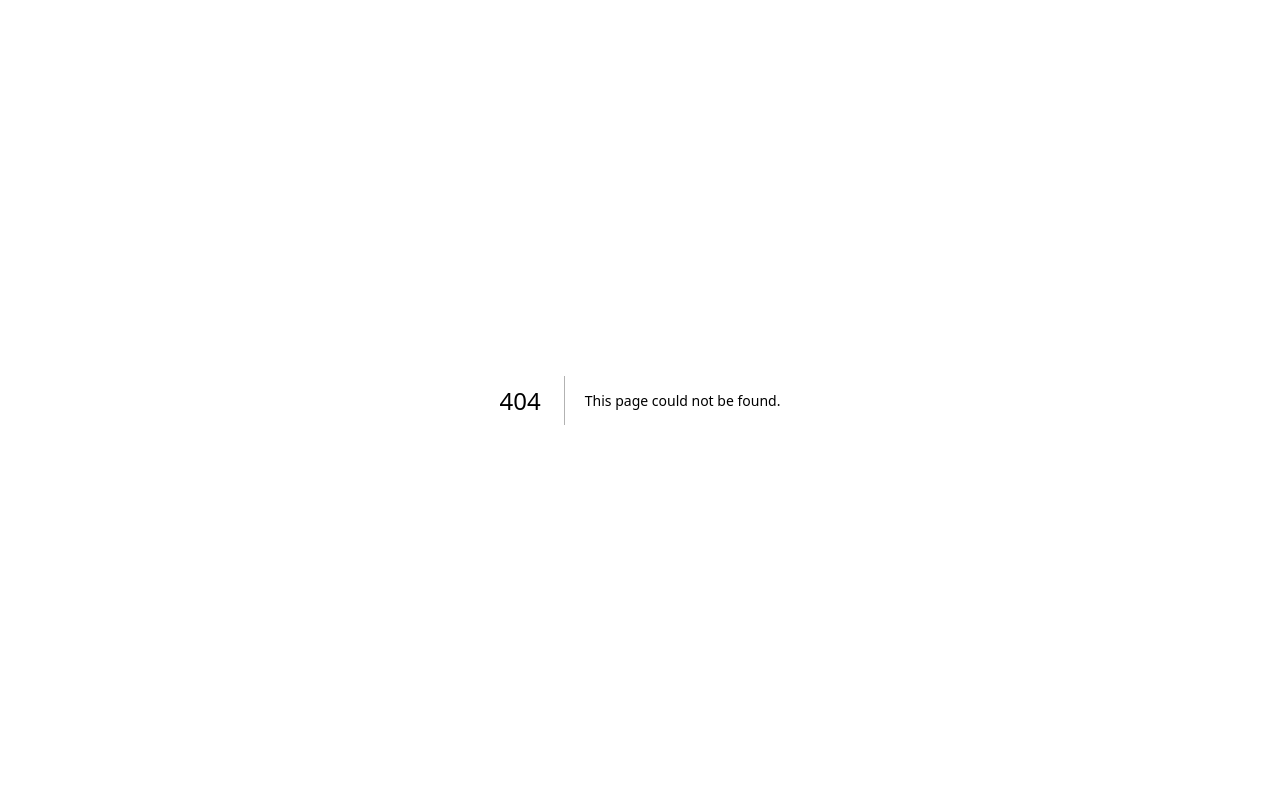
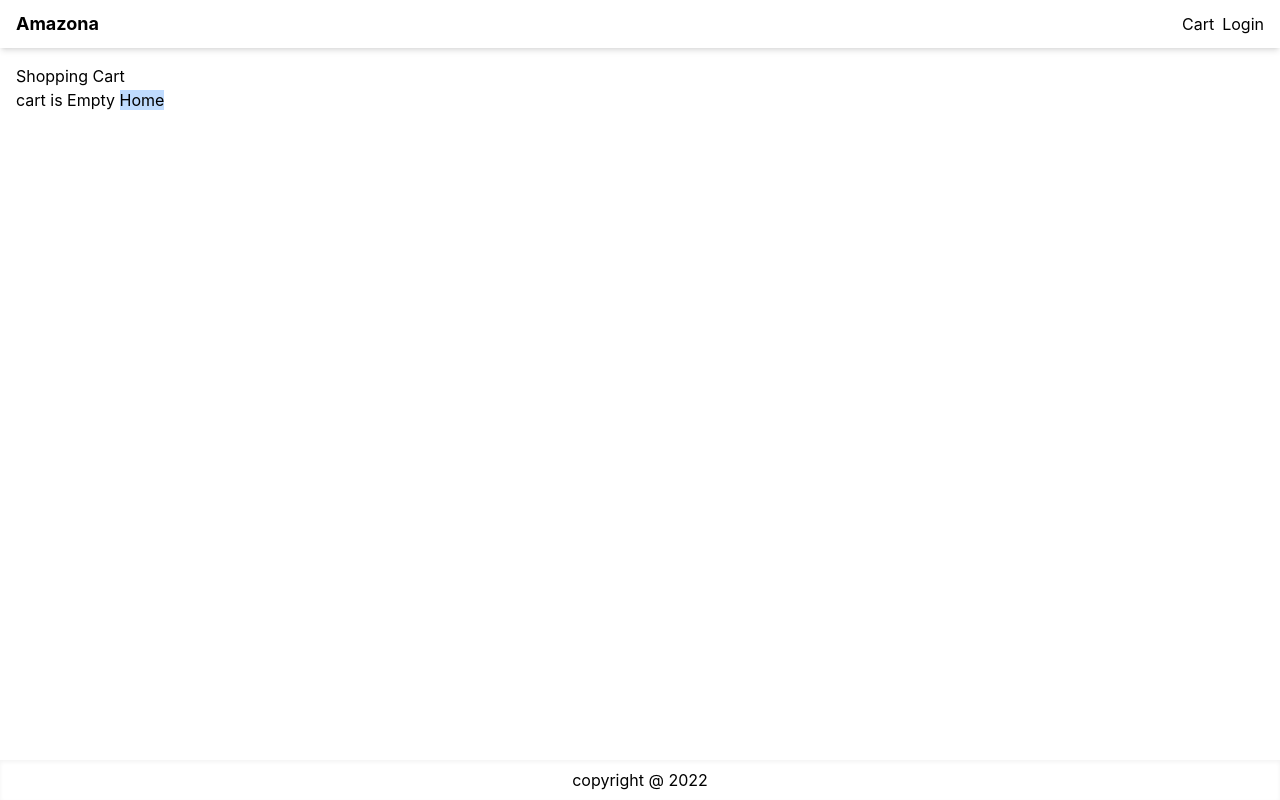
Before and after one commit to alimoinijazani/next-tailwind-amazona, a Next.js app: page /cart in a window 1280 px wide. Before the commit this address had no page. Built offline with nearby package versions, Linux system fonts and the light colour scheme.

Commit message:
create and implement Store and cartScreen

```diff
--- a/components/Layout.js
+++ b/components/Layout.js
@@ -1,8 +1,12 @@
-import React from 'react';
+import React, { useContext } from 'react';
 import Head from 'next/head';
 import Link from 'next/link';
+import { Store } from '../utils/Store';
 
 export default function Layout({ title, children }) {
+  const { state } = useContext(Store);
+  const { cart } = state;
+  console.log(cart.cartItems.reduce((a, c) => a + c.quantity, 0));
   return (
     <>
       <Head>
@@ -10,7 +14,7 @@ export default function Layout({ title, children }) {
         <meta name="description" content="Ecommerce website" />
         <link rel="icon" href="/favicon.ico" />
       </Head>
-      <div className="flex min-h-screen flex-col justify-between">
+      <div className="min-h-screen flex flex-col justify-between">
         <header>
           <nav className="h-12 flex justify-between items-center shadow-md px-4">
             <Link href="/" className="text-lg font-bold">
@@ -19,6 +23,11 @@ export default function Layout({ title, children }) {
             <div>
               <Link href="/cart" className="p-2">
                 Cart
+                {cart.cartItems.length > 0 && (
+                  <span className="rounded-full bg-red-600 px-2 py-1 ml-1 text-xs text-white font-bold">
+                    {cart.cartItems.reduce((a, c) => a + c.quantity, 0)}
+                  </span>
+                )}
               </Link>
               <Link href="/login">Login</Link>
             </div>
--- a/package.json
+++ b/package.json
@@ -9,6 +9,7 @@
     "lint": "next lint"
   },
   "dependencies": {
+    "@heroicons/react": "^2.0.16",
     "next": "13.1.6",
     "react": "18.2.0",
     "react-dom": "18.2.0"
--- a/pages/_app.js
+++ b/pages/_app.js
@@ -1,7 +1,12 @@
-import '../styles/globals.css'
+import '../styles/globals.css';
+import StoreProvider from '../utils/Store';
 
 function MyApp({ Component, pageProps }) {
-  return <Component {...pageProps} />
+  return (
+    <StoreProvider>
+      <Component {...pageProps} />
+    </StoreProvider>
+  );
 }
 
-export default MyApp
+export default MyApp;
--- /dev/null
+++ b/pages/cart.js
@@ -0,0 +1,99 @@
+import React, { useContext } from 'react';
+import { Store } from './../utils/Store';
+import Layout from './../components/Layout';
+import Link from 'next/link';
+import Image from 'next/image';
+import { XCircleIcon } from '@heroicons/react/24/outline';
+import { useRouter } from 'next/router';
+export default function CartScreen() {
+  const { state, dispatch } = useContext(Store);
+  const { cart } = state;
+  const router = useRouter();
+  const removeItemHandler = (item) => {
+    dispatch({ type: 'CART_REMOVE_ITEM', payload: item });
+  };
+  return (
+    <Layout title="cart">
+      <h1>Shopping Cart</h1>
+      {state.cart.cartItems.length === 0 ? (
+        <div>
+          cart is Empty{' '}
+          <Link href="/" className="bg-blue-200">
+            Home
+          </Link>
+        </div>
+      ) : (
+        <div className="grid md:grid-cols-4 md:gap-5">
+          <div className="overflow-x-auto md:col-span-3">
+            <table className="min-w-full">
+              <thead className="border-b">
+                <tr>
+                  <th className="px-5 text-left">Item</th>
+                  <th className="p-5 text-right">Quantity</th>
+                  <th className="p-5 text-right">Price</th>
+                  <th className="p-5">Action</th>
+                </tr>
+              </thead>
+              <tbody>
+                {cart.cartItems?.map((item) => (
+                  <tr key={item.slug} className="border-b">
+                    <td>
+                      <Link
+                        href={`/product/${item.slug}`}
+                        className="flex items-center"
+                      >
+                        <Image
+                          src={item.image}
+                          alt={item.name}
+                          width={50}
+                          height={50}
+                        />
+                        &nbsp;
+                        {item.name}
+                      </Link>
+                    </td>
+                    <td className="text-right p-5">{item.quantity}</td>
+                    <td className="text-right p-5">{item.price}</td>
+                    <td className="text-center p-5">
+                      <button
+                        type="button"
+                        onClick={() => removeItemHandler(item)}
+                      >
+                        <XCircleIcon className="h-5 w-5" />
+                      </button>
+                    </td>
+                  </tr>
+                ))}
+              </tbody>
+            </table>
+          </div>
+          <div>
+            <div className="card p-5">
+              <ul>
+                <li>
+                  <div className="pb-3 text-xl">
+                    Subtotal(
+                    {state.cart.cartItems.reduce((a, c) => a + c.quantity, 0)})
+                    :$
+                    {state.cart.cartItems.reduce(
+                      (a, c) => a + c.quantity * c.price,
+                      0
+                    )}
+                  </div>
+                </li>
+                <li>
+                  <button
+                    className="primary-button w-full"
+                    onClick={() => router.push('/shipping')}
+                  >
+                    Check Out
+                  </button>
+                </li>
+              </ul>
+            </div>
+          </div>
+        </div>
+      )}
+    </Layout>
+  );
+}
--- a/pages/product/[slug].js
+++ b/pages/product/[slug].js
@@ -1,17 +1,33 @@
 import { useRouter } from 'next/router';
-import React from 'react';
+import React, { useContext } from 'react';
 import Layout from '../../components/Layout';
 import data from './../../utils/data';
 import Link from 'next/link';
 import Image from 'next/image';
+import { Store } from './../../utils/Store';
 
 export default function ProductScreen() {
+  const { state, dispatch } = useContext(Store);
   const { query } = useRouter();
+  const router = useRouter();
+  //like react useParams
   const { slug } = query;
+
   const product = data.products.find((x) => x.slug === slug);
   if (!product) {
     return <div>Product Not Found</div>;
   }
+  const addToCartHandler = (product) => {
+    console.log(product);
+    const existItem = state.cart.cartItems.find((x) => x.slug === product.slug);
+    const quantity = existItem ? existItem.quantity + 1 : 1;
+    if (product.countInStock < quantity) {
+      alert('Product is out of Stock ');
+      return;
+    }
+    dispatch({ type: 'CART_ADD_ITEM', payload: { ...product, quantity } });
+    router.push('/cart');
+  };
   return (
     <Layout title={product.name}>
       <div className="py-2">
@@ -49,7 +65,11 @@ export default function ProductScreen() {
               <div>Status</div>
               <div>${product.countInStock > 0 ? 'In stock' : 'Unavailble'}</div>
             </div>
-            <button className="primary-button w-full" type="button">
+            <button
+              className="primary-button w-full"
+              type="button"
+              onClick={() => addToCartHandler(product)}
+            >
               Add To Cart
             </button>
           </div>
--- /dev/null
+++ b/utils/Store.js
@@ -0,0 +1,39 @@
+import { createContext, useReducer } from 'react';
+const initialState = {
+  cart: {
+    cartItems: [],
+  },
+};
+
+export const Store = createContext();
+
+const reducer = (state, action) => {
+  switch (action.type) {
+    case 'CART_ADD_ITEM': {
+      const newItem = action.payload;
+      const existItem = state.cart.cartItems.find(
+        (item) => item.slug === newItem.slug
+      );
+      const cartItems = existItem
+        ? state.cart.cartItems.map((item) =>
+            item.name === existItem.name ? newItem : item
+          )
+        : [...state.cart.cartItems, newItem];
+      return { ...state, cart: { ...state.cart, cartItems } };
+    }
+    case 'CART_REMOVE_ITEM': {
+      const cartItems = state.cart.cartItems.filter(
+        (item) => item.slug !== action.payload.slug
+      );
+      return { ...state, cart: { ...state.cart, cartItems } };
+    }
+    default:
+      return state;
+  }
+};
+
+export default function StoreProvider({ children }) {
+  const [state, dispatch] = useReducer(reducer, initialState);
+  const value = { state, dispatch };
+  return <Store.Provider value={value}>{children}</Store.Provider>;
+}
```
Also changed, not shown: 1 other file (tests, documents, lock files or other folders).
